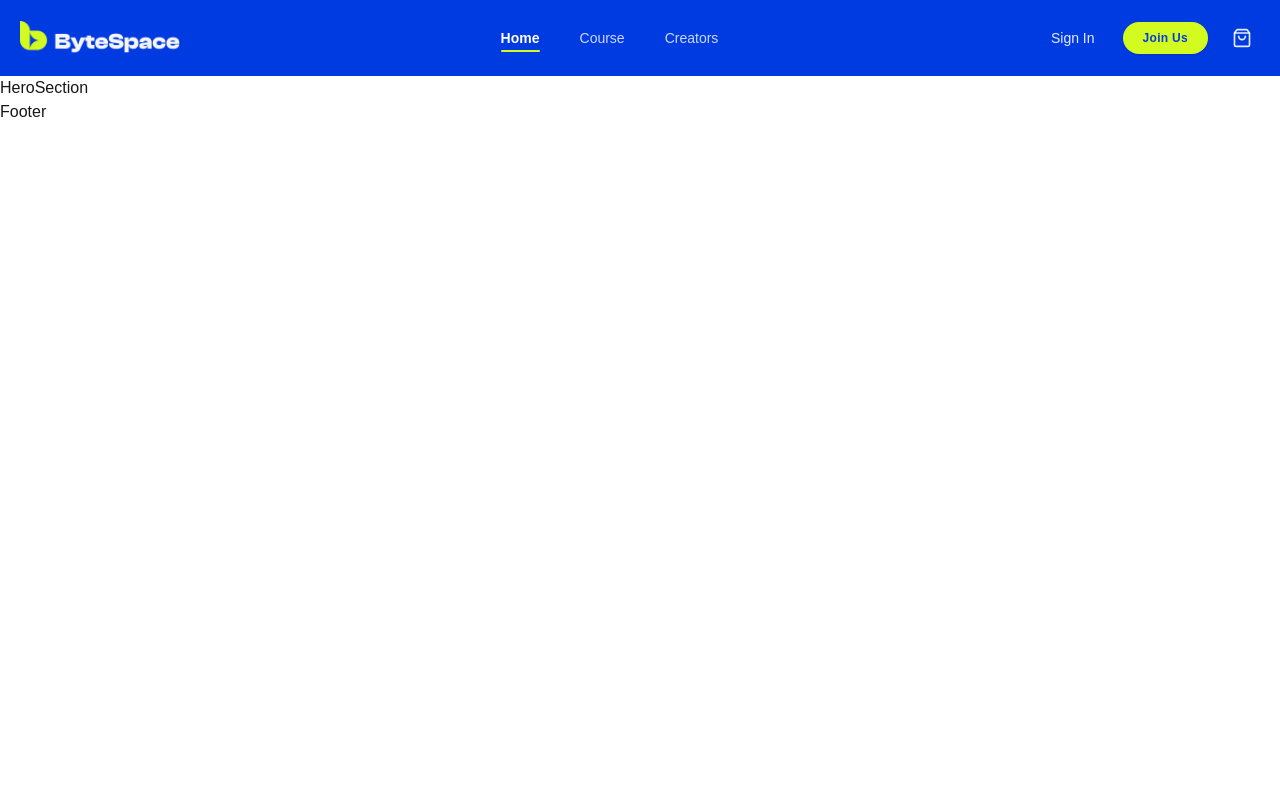
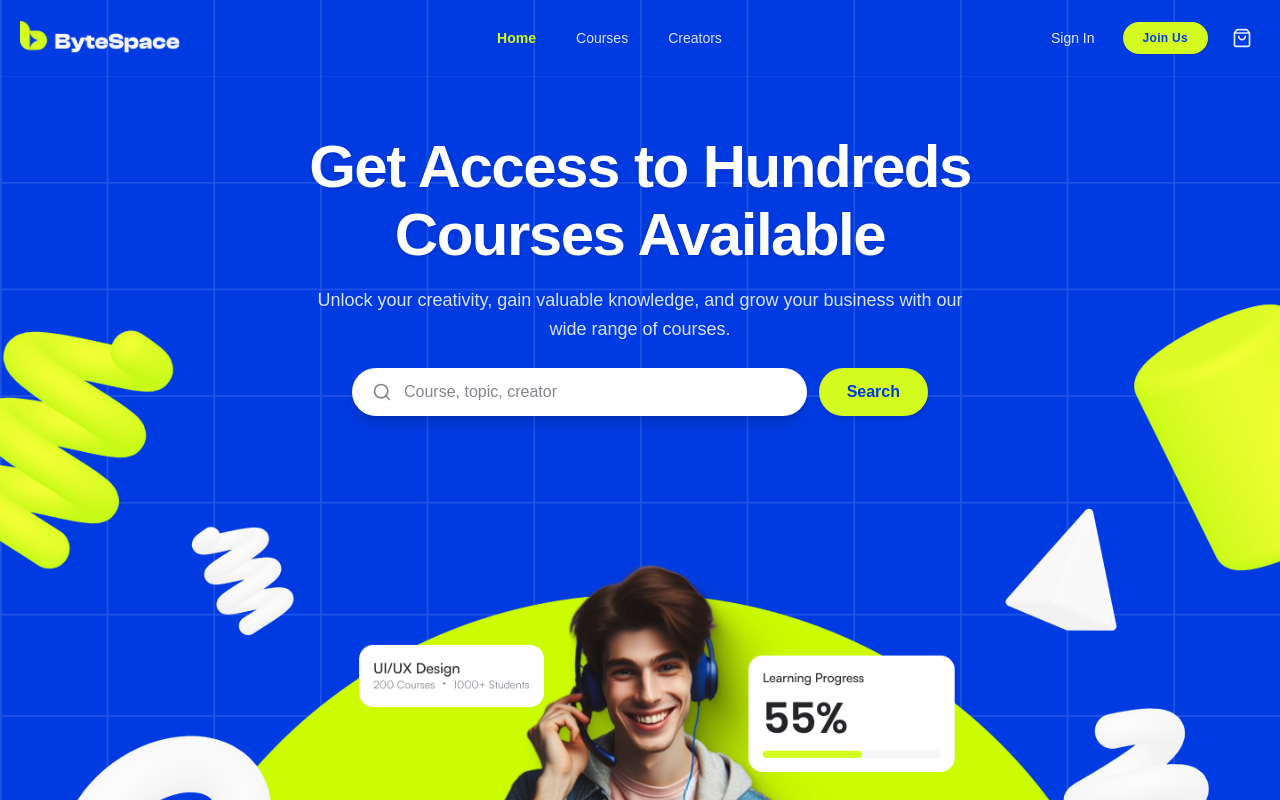
Before and after one commit to Barkat-Ullah/bytespace-dointech, a Next.js app: page / in a window 1280 px wide. Shown: the top 800 px of the page. Built offline with nearby package versions, Linux system fonts and the light colour scheme.

Commit message:
feat: add HeroSection, Navbar, and Button UI components

```diff
--- a/src/app/components/pages/HeroSection.tsx
+++ b/src/app/components/pages/HeroSection.tsx
@@ -1,9 +1,77 @@
+"use client";
+
+import React, { useState } from "react";
+import Image from "next/image";
+import { Search } from "lucide-react";
+import Button from "../ui/Button";
+
+const HeroSection = () => {
+    const [searchQuery, setSearchQuery] = useState("");
+
+    const handleSearch = (e: React.FormEvent) => {
+        e.preventDefault();
+        if (searchQuery.trim()) {
+            console.log("Searching for:", searchQuery);
+        }
+    };
+
+    return (
+        <section className="relative w-full bg-secondary bg-[url('/common-bg.png')] bg-top bg-cover bg-no-repeat overflow-hidden">
+
+            <div className="relative w-full max-w-[1920px] mx-auto min-h-[480px] sm:min-h-0 aspect-[2880/2048]">
+                {/* Background Frame Graphic */}
+                <Image
+                    src="/Hero_Frame.png"
+                    alt="ByteSpace Hero Graphic"
+                    fill
+                    priority
+                    sizes="100vw"
+                    className="object-contain object-bottom sm:object-top select-none pointer-events-none"
+                />
+
+                {/* Foreground Content: Title, Description, and Search Bar */}
+                <div className="absolute inset-x-0 top-0 z-10 pt-4 sm:pt-6 md:pt-8 lg:pt-10 xl:pt-14 px-4 sm:px-6">
+                    <div className="max-w-3xl lg:max-w-4xl mx-auto text-center flex flex-col items-center">
+
+                        <h1 className="text-xl sm:text-3xl md:text-4xl lg:text-5xl xl:text-6xl font-extrabold text-white tracking-tight leading-[1.14] drop-shadow-sm">
+                            Get Access to Hundreds
+                            <br />
+                            Courses Available
+                        </h1>
 
 
-const HeroSection = () => {
-    return (
-        <section className="">
-            <h1>HeroSection</h1>
+                        <p className="mt-2 sm:mt-3 md:mt-4 text-xs sm:text-sm md:text-base lg:text-lg text-white/85 max-w-lg md:max-w-xl lg:max-w-2xl leading-relaxed">
+                            Unlock your creativity, gain valuable knowledge, and grow your
+                            business with our wide range of courses.
+                        </p>
+
+                        <form
+                            onSubmit={handleSearch}
+                            className="mt-3 sm:mt-5 md:mt-6 w-full max-w-xs sm:max-w-md md:max-w-lg lg:max-w-xl flex items-center justify-center gap-2 sm:gap-3"
+                        >
+                            <div className="relative flex items-center w-full bg-white rounded-full px-4 sm:px-5 py-2 sm:py-3 shadow-lg shadow-black/15 focus-within:ring-2 focus-within:ring-primary transition-all">
+                                <Search className="w-4 h-4 sm:w-5 sm:h-5 text-shuttle-gray-400 shrink-0 mr-2 sm:mr-3" />
+                                <input
+                                    type="text"
+                                    value={searchQuery}
+                                    onChange={(e) => setSearchQuery(e.target.value)}
+                                    placeholder="Course, topic, creator"
+                                    className="w-full bg-transparent text-xs sm:text-sm md:text-base text-shuttle-gray-950 placeholder:text-shuttle-gray-400 focus:outline-none"
+                                />
+                            </div>
+
+                            <Button
+                                type="submit"
+                                variant="primary"
+                                size="md"
+                                className="h-9 sm:h-11 md:h-12 px-5 sm:px-7 font-bold text-xs sm:text-sm md:text-base shrink-0 shadow-md hover:shadow-primary/30"
+                            >
+                                Search
+                            </Button>
+                        </form>
+                    </div>
+                </div>
+            </div>
         </section>
     );
 };
--- a/src/app/components/shared/Navbar.tsx
+++ b/src/app/components/shared/Navbar.tsx
@@ -16,7 +16,7 @@ interface NavLinkItem {
 
 const navLinks: NavLinkItem[] = [
   { label: "Home", href: "/" },
-  { label: "Course", href: "/course" },
+  { label: "Courses", href: "/courses" },
   { label: "Creators", href: "/creators" },
 ];
 
@@ -41,14 +41,15 @@ const Navbar = () => {
     <header
       className={cn(
         "sticky top-0 z-50 w-full transition-all duration-300",
+        "bg-secondary bg-[url('/common-bg.png')] bg-top bg-cover bg-no-repeat",
         isScrolled
-          ? "bg-secondary/95 backdrop-blur-md shadow-lg shadow-black/10 border-b border-white/10 py-3"
-          : "bg-secondary py-4 md:py-5"
+          ? "shadow-lg shadow-black/20 border-b border-white/10 py-3 backdrop-blur-md"
+          : "py-4 md:py-5 border-b border-[#1f53e6]/50"
       )}
     >
       <NMContainer>
         <div className="flex items-center justify-between">
-          {/* Left: Brand Logo */}
+
           <Link
             href="/"
             className="flex items-center gap-2 shrink-0 group focus-visible:outline-none focus-visible:ring-2 focus-visible:ring-primary rounded-lg"
@@ -65,7 +66,6 @@ const Navbar = () => {
             </div>
           </Link>
 
-          {/* Center: Navigation Links (Desktop) */}
           <nav
             aria-label="Main Navigation"
             className="hidden md:flex items-center gap-8 lg:gap-10"
@@ -73,7 +73,7 @@ const Navbar = () => {
             {navLinks.map((item) => {
               const isActive =
                 item.href === "/"
-                  ? pathname === "/"
+                  ? pathname === "/" || pathname === ""
                   : pathname.startsWith(item.href);
 
               return (
@@ -81,10 +81,10 @@ const Navbar = () => {
                   key={item.label}
                   href={item.href}
                   className={cn(
-                    "text-sm font-medium transition-colors duration-200 relative py-1 focus-visible:outline-none focus-visible:ring-2 focus-visible:ring-primary rounded-sm",
+                    "text-sm font-medium transition-colors duration-200 py-1 focus-visible:outline-none focus-visible:ring-2 focus-visible:ring-primary rounded-sm",
                     isActive
-                      ? "text-white font-semibold after:absolute after:bottom-0 after:left-0 after:right-0 after:h-0.5 after:bg-primary after:rounded-full"
-                      : "text-white/80 hover:text-white"
+                      ? "text-primary font-semibold"
+                      : "text-white/85 hover:text-primary"
                   )}
                 >
                   {item.label}
@@ -93,7 +93,6 @@ const Navbar = () => {
             })}
           </nav>
 
-          {/* Right: Actions (Sign In, Join Us, Cart) */}
           <div className="hidden sm:flex items-center gap-3 md:gap-4">
             <Link
               href="/sign-in"
@@ -112,7 +111,6 @@ const Navbar = () => {
               </Button>
             </Link>
 
-            {/* Shopping Bag Button */}
             <Link
               href="/cart"
               aria-label="View Cart"
@@ -123,7 +121,7 @@ const Navbar = () => {
             </Link>
           </div>
 
-          {/* Mobile Right Controls: Cart & Hamburger Button */}
+
           <div className="flex sm:hidden items-center gap-2">
             <Link
               href="/cart"
@@ -157,7 +155,7 @@ const Navbar = () => {
             {navLinks.map((item) => {
               const isActive =
                 item.href === "/"
-                  ? pathname === "/"
+                  ? pathname === "/" || pathname === ""
                   : pathname.startsWith(item.href);
 
               return (
@@ -168,8 +166,8 @@ const Navbar = () => {
                   className={cn(
                     "text-base font-medium py-2 px-3 rounded-lg transition-colors duration-200",
                     isActive
-                      ? "text-primary bg-white/10 font-semibold"
-                      : "text-white/90 hover:text-white hover:bg-white/5"
+                      ? "text-primary font-semibold bg-white/10"
+                      : "text-white/90 hover:text-primary hover:bg-white/5"
                   )}
                 >
                   {item.label}
--- a/src/app/components/ui/Button.tsx
+++ b/src/app/components/ui/Button.tsx
@@ -20,22 +20,17 @@ export interface ButtonProps
 }
 
 const variantStyles: Record<NonNullable<ButtonProps["variant"]>, string> = {
-  // Electric Lime (#d4fb20) background with Persian Blue text (#003be2) or dark text as in Figma
   primary:
     "bg-primary text-secondary hover:bg-[#cbf51b] active:scale-[0.98] shadow-sm hover:shadow-md focus-visible:ring-primary",
-  // Persian Blue (#003be2) background with white text
   secondary:
     "bg-secondary text-white hover:bg-[#0031b8] active:scale-[0.98] shadow-sm hover:shadow-md focus-visible:ring-secondary",
-  // Clean outline for light backgrounds
   outline:
     "border border-shuttle-gray-300 text-shuttle-gray-950 hover:bg-shuttle-gray-50 active:scale-[0.98] focus-visible:ring-secondary",
-  // Outline for dark/blue backgrounds (like hero / navbar)
   "outline-white":
     "border border-white/25 text-white hover:bg-white/10 hover:border-white/50 active:scale-[0.98] focus-visible:ring-white",
   // Ghost button
   ghost:
     "text-shuttle-gray-950 hover:bg-shuttle-gray-50 active:scale-[0.98] focus-visible:ring-secondary",
-  // Ghost button for blue/dark backgrounds
   "ghost-white":
     "text-white hover:bg-white/10 active:scale-[0.98] focus-visible:ring-white",
   // White pill button
```
